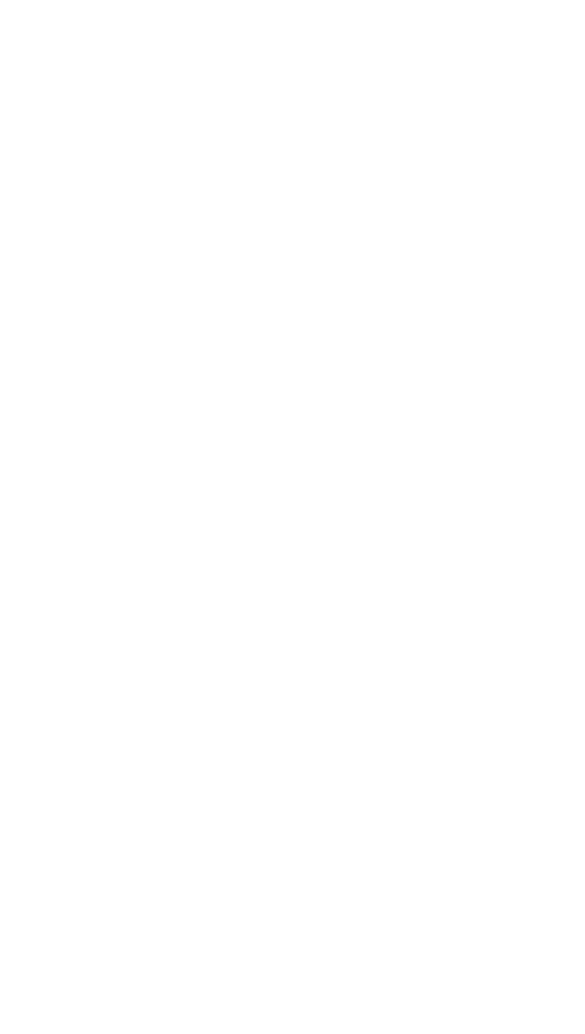
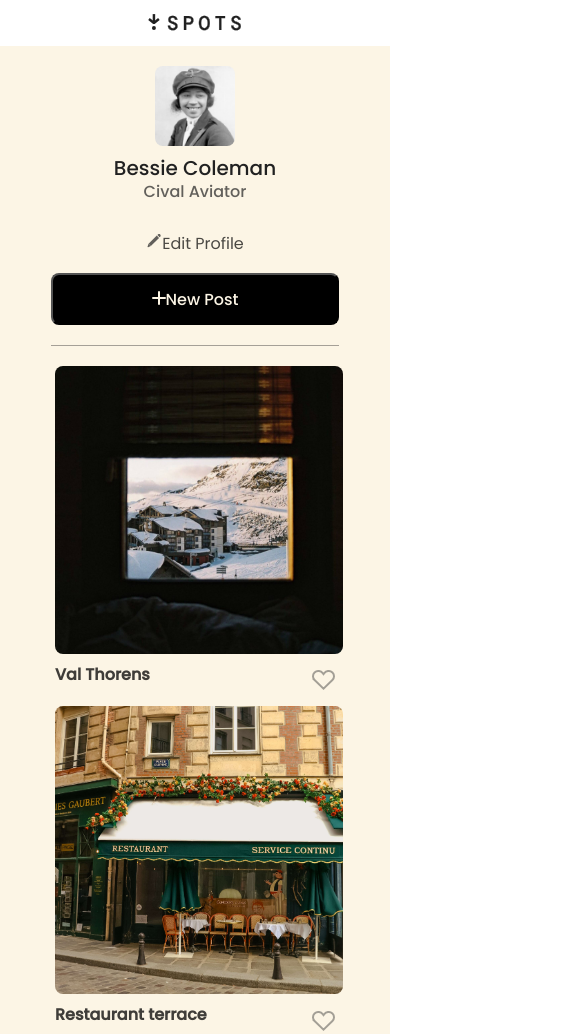
Before and after one commit to um4life13/se_project_spots, a plain HTML site: page index.html in a window 390 px wide. Shown: the top 1034 px of the page, 585 px wide, since content can reach past the window. Before the commit the page ends 844 px from the top, so only its background shows below. Drawn offline with Linux system fonts and the light colour scheme.

Commit message:
First commit

```diff
--- /dev/null
+++ b/blocks/card.css
@@ -0,0 +1,48 @@
+.card__title {
+  font-weight: 500px;
+  font-size: 20px;
+  opacity: 75%;
+  text-overflow: ellipsis;
+  white-space: nowrap;
+  overflow: hidden;
+  max-width: 300px;
+}
+.card__image {
+  height: 413px;
+  width: 100%;
+  object-fit: cover;
+  display: block;
+  border-radius: 8px;
+}
+
+.card__content {
+  display: flex;
+  align-items: center;
+  justify-content: space-between;
+
+}
+
+.card__like-btn {
+  background-image: url(../images/heart.svg);
+  width: 23px;
+  height: 20px;
+  border: none;
+  background-color: transparent;
+  opacity: 40%;
+}
+
+.card__like-btn:hover {
+  opacity: 100%;
+}
+
+@media screen and (max-width: 627px) {
+  .card__image {
+  height: 288px;
+  width: 288px;
+  margin: auto;
+  }
+
+  .card__title {
+  font-size: 16px;
+  margin: 12px 0 22px;
+}
--- /dev/null
+++ b/blocks/cards.css
@@ -0,0 +1,20 @@
+.cards {
+ padding-top: 20px;
+}
+
+.cards__list {
+  list-style-type: none;
+  padding: 0;
+  margin: 0;
+  display: grid;
+  grid-template-columns: repeat(auto-fit, 413px);
+  justify-content: center;
+  gap: 40px 20px;
+}
+
+@media screen and (max-width: 627px) {
+  .cards__list {
+    grid-template-columns: repeat(auto-fit, 280px);
+    gap: 0;
+  }
+}
--- /dev/null
+++ b/blocks/content.css
@@ -0,0 +1,3 @@
+.content {
+  padding: 0 20px;
+}
--- /dev/null
+++ b/blocks/footer.css
@@ -0,0 +1,8 @@
+.footer__copyright {
+  font-weight: 400;
+  font-size: 16px;
+  opacity: 70%;
+  text-align: center;
+  padding: 60px 588px;
+  line-height: 1;
+}
--- /dev/null
+++ b/blocks/header.css
@@ -0,0 +1,11 @@
+.header {
+  background-color: #fff;
+  padding: 10px 0;
+  display: flex;
+  justify-content: center;
+}
+
+.header__logo {
+  width: 94px;
+  height: 26px;
+}
--- a/blocks/page.css
+++ b/blocks/page.css
@@ -1,4 +1,10 @@
 .page {
   background-color: #fcf5e5;
+  min-height: 100vh;
   font-family: Poppins, Arial, Helvetica, sans-serif;
 }
+
+.page__section {
+  max-width: 1280px;
+  margin: 0 auto;
+}
--- /dev/null
+++ b/blocks/profile.css
@@ -0,0 +1,118 @@
+.profile {
+  display: flex;
+  padding: 34px 0 20px;
+  border-bottom: 1px rgba(33,33,33, 0.4) solid;
+}
+
+.profile__avatar {
+  height: 190px;
+  width: 190px;
+  margin-right: 20px;
+  border-radius: 8px;
+}
+
+.profile__column {
+  display: flex;
+  flex-direction: column;
+  line-height: 1;
+}
+
+.profile__name {
+  margin: 0 0 12px;
+  color: rgba(33,33,33, 1);
+  font-weight: 500;
+  font-size: 32px;
+  line-height: 1;
+  display: -webkit-box;
+  overflow: hidden;
+  text-overflow: ellipsis;
+  -webkit-line-clamp: 3;
+  -webkit-box-orient: vertical;
+  max-width: 420px;
+}
+
+.profile__description {
+  margin: 0;
+  font-weight: 500;
+  color: rgba(33,33,33, 0.7);
+  font-size: 16px;
+  line-height: 1;
+  display: -webkit-box;
+  overflow: hidden;
+  text-overflow: ellipsis;
+  -webkit-line-clamp: 3;
+  -webkit-box-orient: vertical;
+  max-width: 420px;
+}
+
+.profile__edit-btn {
+  margin-top: auto;
+  margin-right: auto;
+  border: none;
+  background-color: transparent;
+  opacity: 70%;
+  font-size: 16px;
+  line-height: 1;
+}
+
+.profile__edit-btn:hover {
+  opacity: 100%;
+}
+
+.profile__add-btn {
+  margin-left: auto;
+  width: 149px;
+  height: 52px;
+  margin-top: auto;
+  align-items: center;
+  font-weight: 500;
+  font-size: 16px;
+  background-color: black;
+  color: #fcf5e5;
+  border-radius: 8px;
+  line-height: 1;
+  justify-content: space-between;
+}
+
+.profile__add-btn:hover {
+  background-color: rgba(33,33,33, 0.8) ;
+}
+
+@media  screen and (max-width: 627px) {
+  .profile {
+    flex-direction: column;
+    max-width: 288px;
+    align-items: center;
+    text-align: center;
+    padding-top: 20px;
+  }
+
+  .profile__avatar {
+    margin: 0 0 12px;
+    height: 80px;
+    width: 80px;
+  }
+
+  .profile__name {
+  font-size: 20px;
+  margin: 0 0 6px;
+  max-width: 288px;
+}
+
+.profile__description {
+  margin: 0 0 32px;
+  max-width: 288px;
+}
+
+.profile__column {
+  margin: 0 0 20px;
+}
+  .profile__add-btn {
+    margin: 0;
+    width: 100%;
+  }
+
+  .profile__edit-btn {
+    margin: 0;
+  }
+}
--- a/index.html
+++ b/index.html
@@ -12,12 +12,78 @@
   </head>
   <body>
     <div class="page">
-      <header class="header"></header>
+      <header class="header">
+        <img src="./images/logo.svg" alt="Spots logo" class="header__logo">
+      </header>
       <main class="content">
-        <section class="profile"></section>
-        <section class="cards"></section>
+        <section class="profile page__section">
+          <img src="./images/avatar.jpg" alt="Bessie Colman" class="profile__avatar">
+          <div class="profile__column">
+            <h1 class="profile__name">Bessie Coleman</h1>
+            <p class="profile__description">Cival Aviator</p>
+            <button type="button" class="profile__edit-btn">
+              <img src="./images/pencil.svg" alt="Pencil icon" />Edit Profile
+          </button>
+          </div>
+          <button type="button" class="profile__add-btn">
+              <img src="./images/plus-icon.svg" alt="Plus icon" />New Post
+            </button>
+        </section>
+        <section class="cards page__section"><ul class="cards__list">
+          <li class="card">
+            <img src="./images/1-photo-by-moritz-feldmann-from-pexels.jpg"
+            alt="Val Thorens" class="card__image">
+            <div class="card__content">
+              <h2 class="card__title">Val Thorens</h2>
+              <button type="button" class="card__like-btn"></button>
+            </div>
+          </li>
+          <li class="card">
+            <img src="./images/2-photo-by-ceiline-from-pexels.jpg"
+            alt="Restaurant terrace" class="card__image">
+            <div class="card__content">
+              <h2 class="card__title">Restaurant terrace</h2>
+              <button type="button" class="card__like-btn"></button>
+            </div>
+          </li>
+          <li class="card">
+            <img src="./images/3-photo-by-tubanur-dogan-from-pexels.jpg"
+            alt="An outdooor cafe" class="card__image">
+            <div class="card__content">
+              <h2 class="card__title">An outdooor cafe</h2>
+              <button type="button" class="card__like-btn"></button>
+            </div>
+          </li>
+          <li class="card">
+            <img src="./images/4-photo-by-maurice-laschet-from-pexels.jpg"
+            alt="A very long bridge, over the forest" class="card__image">
+            <div class="card__content">
+              <h2 class="card__title">A very long bridge, over the forest</h2>
+              <button type="button" class="card__like-btn"></button>
+            </div>
+          </li>
+          <li class="card">
+            <img src="./images/5-photo-by-van-anh-nguyen-from-pexels.jpg"
+            alt="Tunnel with morning light" class="card__image">
+            <div class="card__content">
+              <h2 class="card__title">Tunnel with morning light</h2>
+              <button type="button" class="card__like-btn"></button>
+            </div>
+          </li>
+          <li class="card">
+            <img src="./images/6-photo-by-moritz-feldmann-from-pexels.jpg"
+            alt="Mountain house" class="card__image">
+            <div class="card__content">
+              <h2 class="card__title">Mountain house</h2>
+              <button type="button" class="card__like-btn"></button>
+            </div>
+          </li>
+        </ul>
+        </section>
       </main>
-      <footer class="footer"></footer>
+      <footer class="footer">
+        <p class="footer__copyright">&copy; 2025 Spots</p>
+      </footer>
     </div>
   </body>
 </html>
--- a/pages/index.css
+++ b/pages/index.css
@@ -1,3 +1,9 @@
 @import url(../vendor/normalize.css);
 @import url(../vendor/fonts.css);
+@import url(../blocks/header.css);
 @import url(../blocks/page.css);
+@import url(../blocks/content.css);
+@import url(../blocks/profile.css);
+@import url(../blocks/cards.css);
+@import url(../blocks/card.css);
+@import url(../blocks/footer.css);
```
Also changed, not shown: images/heart.svg (added), images/logo.svg (added), images/pencil.svg (added), images/plus-icon.svg (added).
